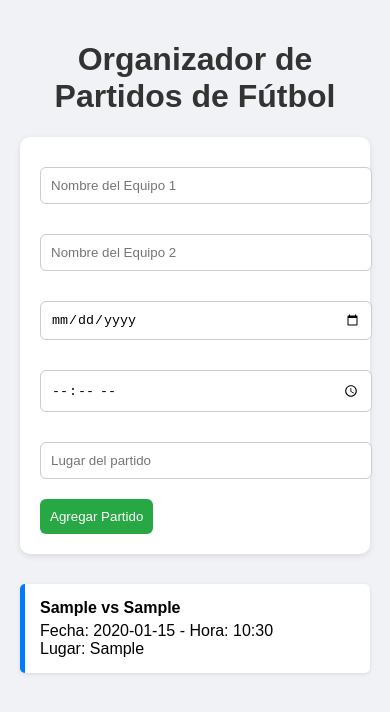
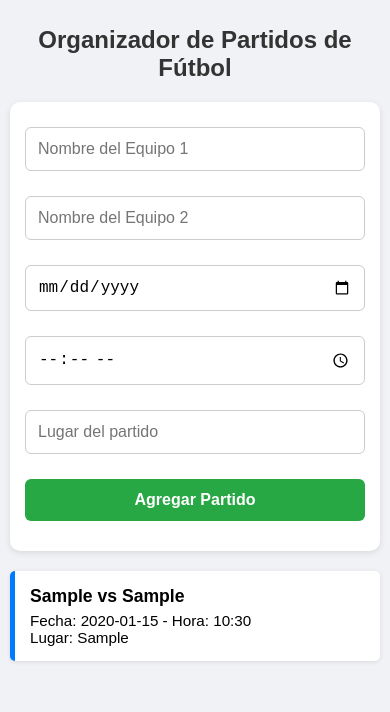
Before and after one commit to brupi21/Nos-falta-uno-mas-2, a plain HTML site: page index.html in a window 390 px wide. Both pictures are taken after typing "Sample", "Sample", "2020-01-15", "10:30", "Sample" into the empty fields and a click on the button "Agregar Partido". Drawn offline with Linux system fonts and the light colour scheme.

Commit message:
Add files via upload

```diff
--- a/index.html
+++ b/index.html
@@ -2,6 +2,7 @@
 <html lang="es">
 <head>
   <meta charset="UTF-8">
+  <meta name="viewport" content="width=device-width, initial-scale=1.0">
   <title>Organizador de Partidos de Fútbol</title>
   <link rel="stylesheet" href="styles.css">
 </head>
--- a/styles.css
+++ b/styles.css
@@ -1,3 +1,8 @@
+/* Estilo base */
+* {
+  box-sizing: border-box;
+}
+
 body {
   font-family: Arial, sans-serif;
   background: #f0f2f5;
@@ -8,32 +13,35 @@ body {
 h1 {
   text-align: center;
   color: #333;
+  font-size: 1.8rem;
+  margin-bottom: 20px;
 }
 
 form {
   background: white;
   padding: 20px;
+  width: 100%;
   max-width: 500px;
-  margin: 20px auto;
+  margin: 0 auto 20px auto;
   border-radius: 10px;
-  box-shadow: 0 2px 6px rgba(0,0,0,0.1);
+  box-shadow: 0 2px 6px rgba(0, 0, 0, 0.1);
 }
 
-input, select {
+input, button {
   width: 100%;
-  padding: 10px;
+  padding: 12px;
   margin-top: 10px;
-  margin-bottom: 20px;
+  margin-bottom: 15px;
   border: 1px solid #ccc;
   border-radius: 6px;
+  font-size: 1rem;
 }
 
 button {
   background: #28a745;
   color: white;
-  padding: 10px;
   border: none;
-  border-radius: 6px;
+  font-weight: bold;
   cursor: pointer;
 }
 
@@ -42,9 +50,9 @@ button:hover {
 }
 
 .match-list {
+  width: 100%;
   max-width: 600px;
-  margin: auto;
-  margin-top: 30px;
+  margin: 0 auto;
 }
 
 .match {
@@ -53,10 +61,34 @@ button:hover {
   margin-bottom: 15px;
   border-left: 5px solid #007bff;
   border-radius: 5px;
-  box-shadow: 0 1px 4px rgba(0,0,0,0.1);
+  box-shadow: 0 1px 4px rgba(0, 0, 0, 0.1);
 }
 
 .match strong {
   display: block;
   margin-bottom: 5px;
+  font-size: 1.1rem;
 }
+
+/* Media Queries: para pantallas más pequeñas */
+@media (max-width: 600px) {
+  body {
+    padding: 10px;
+  }
+
+  form {
+    padding: 15px;
+  }
+
+  h1 {
+    font-size: 1.5rem;
+  }
+
+  input, button {
+    font-size: 1rem;
+  }
+
+  .match {
+    font-size: 0.95rem;
+  }
+}
```
Also changed, not shown: firebase-config.js (added), login.css (added), login.html (added), login.js (added).
